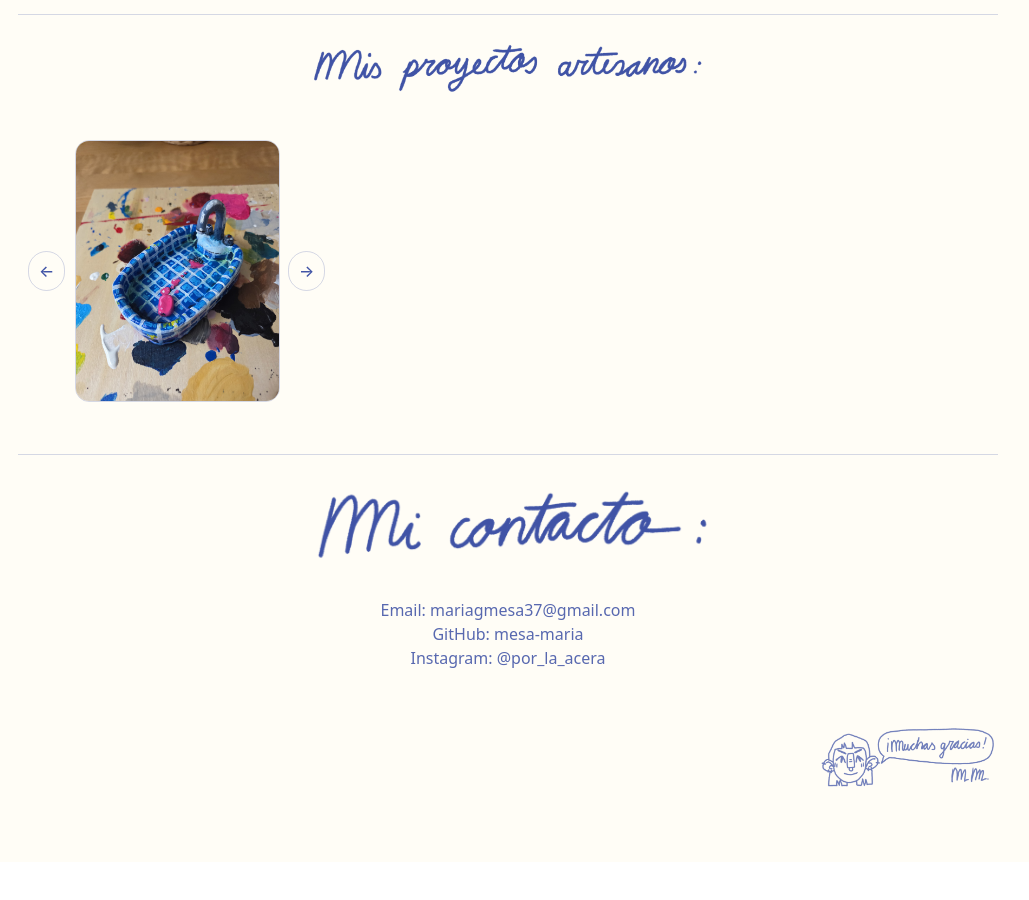
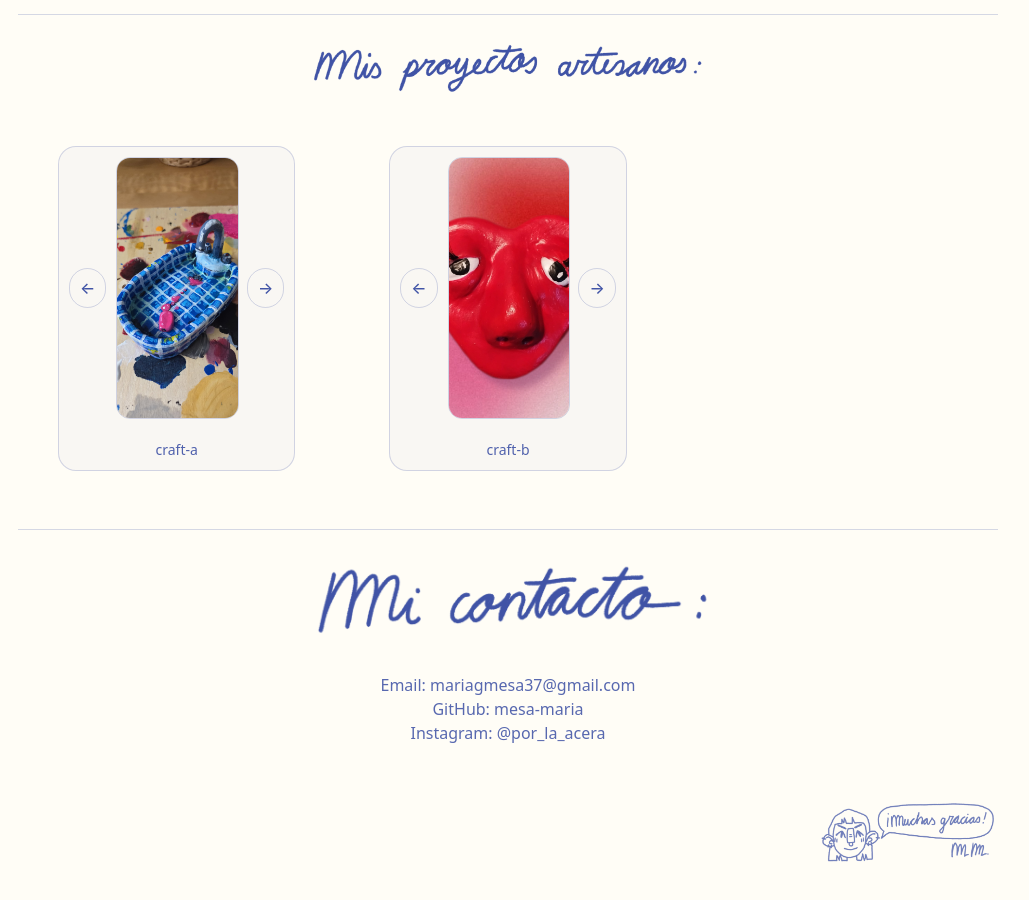
Before and after one commit to mesa-maria/portfolio, a React (Vite) app: page / in a window 1280 px wide. Shown: the part 2440-3340 px from the top of the page, without its empty margins (0-1029 px from the left). Before the commit the page ends 3302 px from the top, so only its background shows below. Built offline with nearby package versions, Linux system fonts and the light colour scheme.

Commit message:
Import Gallery: Added multiple craft carousel

```diff
--- a/src/App.tsx
+++ b/src/App.tsx
@@ -22,21 +22,53 @@ const artFiles = import.meta.glob(
 )
 
 type ArtItem = { src: string }
-type ArtIndex = Record<string, ArtItem[]>
+
+type ArtIndex = {
+    finished: ArtItem[]
+    sketchbook: ArtItem[]
+    animations: ArtItem[]
+    crafts: Record<string, ArtItem[]>
+}
 
 function buildArtIndex(files: Record<string, string>): ArtIndex {
-    const out: ArtIndex = {}
+    const out: ArtIndex = {
+        finished: [],
+        sketchbook: [],
+        animations: [],
+        crafts: {}
+    }
 
     for (const [path, url] of Object.entries(files)) {
         const parts = path.split('/')
         const folder = parts[3] // finished | sketchbook | animations | crafts
+        const file = parts[4]
 
-        if (!out[folder]) out[folder] = []
-        out[folder].push({ src: url })
+        switch (folder) {
+            case 'finished':
+                out.finished.push({ src: url })
+                break
+
+            case 'sketchbook':
+                out.sketchbook.push({ src: url })
+                break
+
+            case 'animations':
+                out.animations.push({ src: url })
+                break
+
+            case 'crafts': {
+                const project = file.split('-').slice(0, 2).join('-')
+                const arr = (out.crafts[project] ??= [])
+                arr.push({ src: url })
+                break
+            }
+        }
     }
 
-    // ordenar de forma estable
-    Object.values(out).forEach(arr =>
+    out.finished.sort((a, b) => a.src.localeCompare(b.src))
+    out.sketchbook.sort((a, b) => a.src.localeCompare(b.src))
+    out.animations.sort((a, b) => a.src.localeCompare(b.src))
+    Object.values(out.crafts).forEach(arr =>
         arr.sort((a, b) => a.src.localeCompare(b.src))
     )
 
@@ -183,12 +215,16 @@ export default function App() {
                 <section id="crafts" className="section">
                     <img className="sectionTitleIcon" src={craftsPng} alt="Artesanía" />
                     <div className="grid">
-                        {art.crafts?.length > 0 && (
-                            <MiniCarousel
-                                photos={art.crafts.map(i => i.src)}
-                                altBase="Artesanía"
-                            />
-                        )}
+                        {art.crafts &&
+                            Object.entries(art.crafts).map(([project, items]) => (
+                                <figure className="card" key={project}>
+                                    <MiniCarousel
+                                        photos={items.map(i => i.src)}
+                                        altBase={project}
+                                    />
+                                    <figcaption className="cap">{project}</figcaption>
+                                </figure>
+                            ))}
                     </div>
                 </section>
 
```
